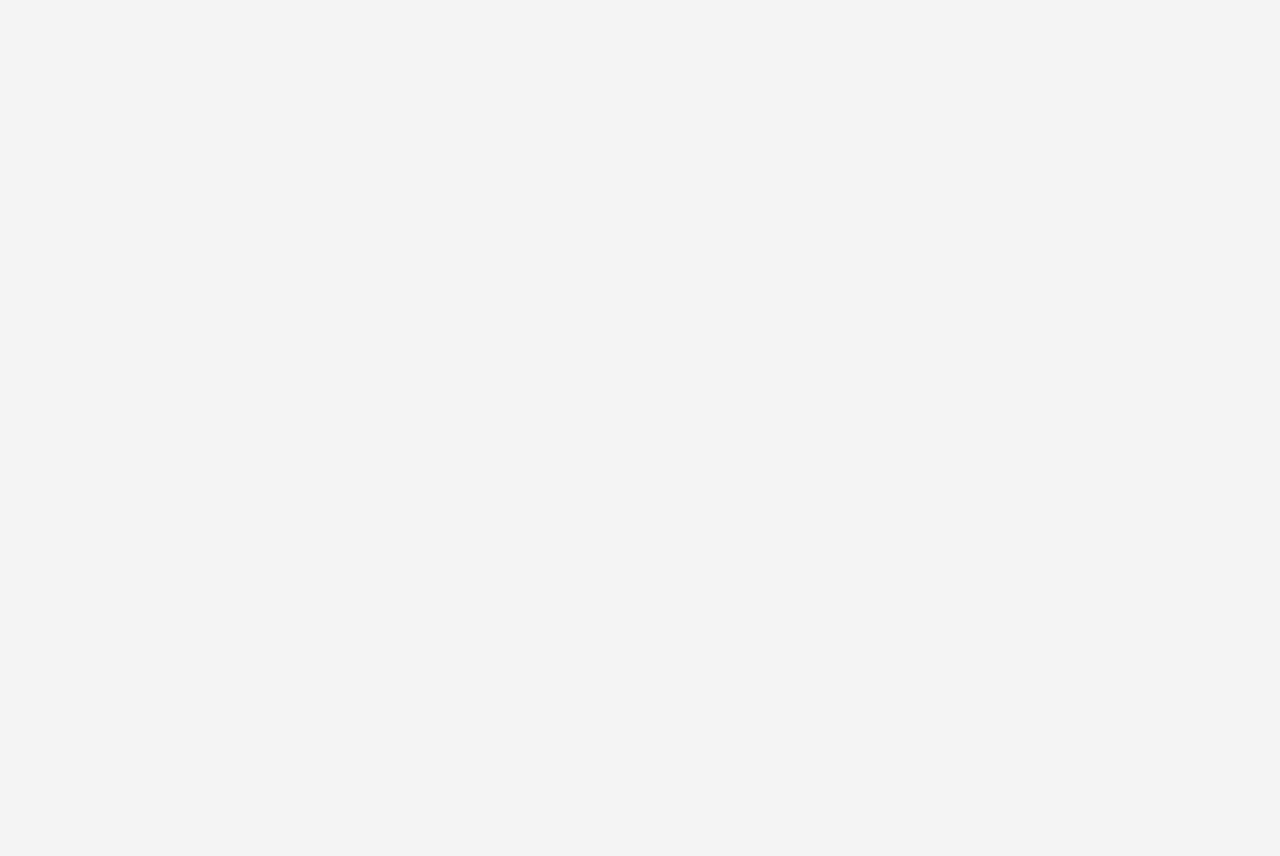
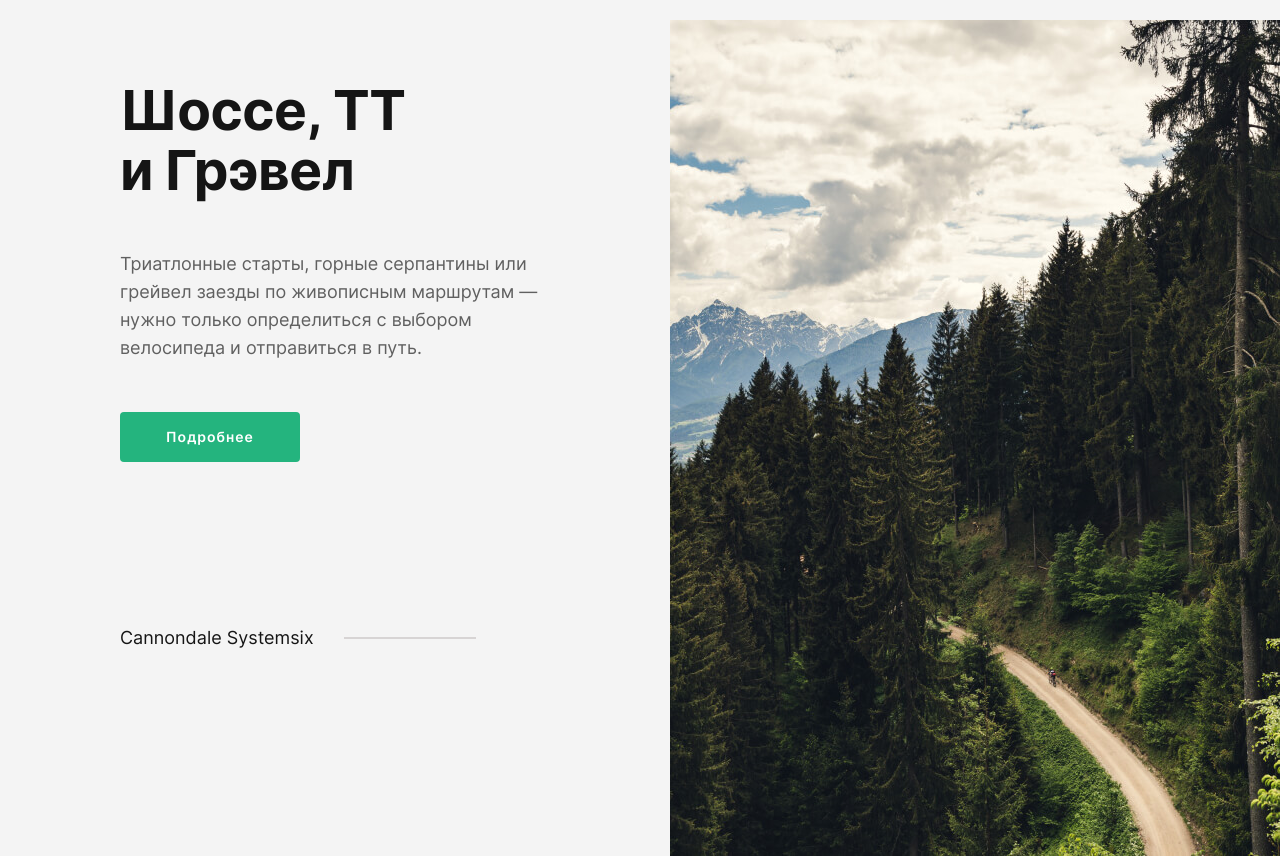
Before and after one commit to artAndreeva/RoadClub, a plain HTML site: page index.html in a window 1280 px wide. Before the commit the page ends 800 px from the top, so only its background shows below. Drawn offline with Linux system fonts and the light colour scheme.

Commit message:
grid 4 rows

```diff
--- /dev/null
+++ b/blocks/intro/__button/intro__button.css
@@ -0,0 +1,25 @@
+.intro__button {
+  width: 180px;
+  height: 50px;
+  background-color: #24B47E;
+  border-radius: 4px;
+  border: 0;
+  font-weight: 600;
+  font-size: 14px;
+  line-height: 18px;
+  letter-spacing: 1px;
+  color: #FFFFFF;
+  padding: 0;
+  grid-column: 1;
+  grid-row: 3;
+}
+
+@media screen and (max-width: 320px) {
+  .intro__button {
+    width: 100%;
+    font-size: 13px;
+    line-height: 19px;
+    margin-bottom: 80px;
+    grid-row: 4;
+  }
+}
--- /dev/null
+++ b/blocks/intro/__caption/intro__caption.css
@@ -0,0 +1,25 @@
+.intro__caption {
+  font-weight: 400;
+  font-size: 18px;
+  line-height: 18px;
+  color: #151515;
+  margin: 0;
+  grid-column: 1;
+  grid-row: 4;
+  padding: 117px 0 209px;
+}
+
+.intro__caption::after {
+  content: url(../../../images/intro-line.svg);
+  position: relative;
+  bottom: 5px;
+  width: 132px;
+  height: 2px;
+  padding-left: 30px;
+}
+
+@media screen and (max-width: 320px) {
+  .intro__caption {
+    display: none;
+  }
+}
--- /dev/null
+++ b/blocks/intro/__image/intro__image.css
@@ -0,0 +1,15 @@
+.intro__image {
+  width: 100%;
+  display: block;
+  grid-column: 2;
+  grid-row: 1 / -1;
+}
+
+@media screen and (max-width: 320px) {
+  .intro__image {
+    grid-column: 1;
+    grid-row: 2;
+    padding-left: 30px;
+    box-sizing: border-box;
+  }
+}
--- /dev/null
+++ b/blocks/intro/__text/intro__text.css
@@ -0,0 +1,19 @@
+.intro__text {
+  font-weight: 400;
+  font-size: 18px;
+  line-height: 28px;
+  color: #222222;
+  opacity: .7;
+  max-width: 460px;
+  margin: 0;
+  grid-column: 1;
+  grid-row: 2;
+}
+
+@media screen and (max-width: 320px) {
+  .intro__text {
+    font-size: 12px;
+    line-height: 18px;
+    grid-row: 3;
+  }
+}
--- /dev/null
+++ b/blocks/intro/__title/intro__title.css
@@ -0,0 +1,19 @@
+.intro__title {
+  font-weight: 700;
+  font-size: 55px;
+  line-height: 60px;
+  letter-spacing: -0.5px;
+  color: #151515;
+  max-width: 460px;
+  margin: 0;
+  padding-top: 60px;
+  align-self: end;
+}
+
+@media screen and (max-width: 320px) {
+  .intro__title {
+    font-size: 32px;
+    line-height: 40px;
+    padding-top: 40px;
+  }
+}
--- /dev/null
+++ b/blocks/intro/intro.css
@@ -0,0 +1,20 @@
+.intro {
+  width: 100%;
+  padding-top: 20px;
+  box-sizing: border-box;
+  display: grid;
+  grid-template-columns: 1fr 610px;
+  grid-template-rows: repeat(4, auto);
+  column-gap: 18px;
+  row-gap: 50px;
+}
+
+@media screen and (max-width: 320px) {
+  .intro {
+    grid-template-columns: 1fr;
+    grid-template-rows: auto;
+    padding-top: 0;
+    row-gap: 40px;
+    border-bottom: 1px solid #E3E3E3;
+  }
+}
--- a/blocks/main/main.css
+++ b/blocks/main/main.css
@@ -1,3 +1,11 @@
 .main {
   padding-left: 120px;
+  box-sizing: border-box;
 }
+
+@media screen and (max-width: 320px) {
+  .main {
+    padding-left: 18px;
+    padding-right: 18px;
+  }
+}
--- a/index.html
+++ b/index.html
@@ -1,10 +1,11 @@
 <!DOCTYPE html>
 <html lang="ru">
+
 <head>
   <meta charset="UTF-8">
   <meta http-equiv="X-UA-Compatible" content="IE=edge">
   <meta name="viewport" content="width=device-width, initial-scale=1.0">
-    <meta name="description" content="интернет-магазин велосипедов">
+  <meta name="description" content="Интернет-магазин велосипедов">
   <meta name="keywords" content="шоссе грэвел тт">
   <meta name="author" content="Марсель Сагитов и Светлана Андреева">
   <link rel="stylesheet" href="./pages/index.css">
@@ -22,7 +23,13 @@
     <main class="main">
       <!-- intro -->
       <section class="intro">
-
+        <h1 class="intro__title">Шоссе, ТТ и&nbsp;Грэвел</h1>
+        <p class="intro__text">Триатлонные старты, горные серпантины или грейвел заезды по&nbsp;живописным
+          маршрутам&nbsp;&mdash; нужно только определиться с&nbsp;выбором велосипеда и&nbsp;отправиться в&nbsp;путь.
+        </p>
+        <button class="intro__button">Подробнее</button>
+        <p class="intro__caption">Cannondale Systemsix</p>
+        <img src="../images/intro-track.jpg" alt="Трасса в лесу" class="intro__image">
       </section>
       <!-- /intro -->
       <!-- quote -->
@@ -54,4 +61,5 @@
     <!-- /footer -->
   </div>
 </body>
+
 </html>
--- a/pages/index.css
+++ b/pages/index.css
@@ -3,3 +3,9 @@
 @import url(../blocks/content/content.css);
 @import url(../blocks/page/page.css);
 @import url(../blocks/main/main.css);
+@import url(../blocks/intro/intro.css);
+@import url(../blocks/intro/__title/intro__title.css);
+@import url(../blocks/intro/__text/intro__text.css);
+@import url(../blocks/intro/__button/intro__button.css);
+@import url(../blocks/intro/__caption/intro__caption.css);
+@import url(../blocks/intro/__image/intro__image.css);
```
Also changed, not shown: images/intro-line.svg (added). Lines whose indentation alone changed are shown as unchanged.
